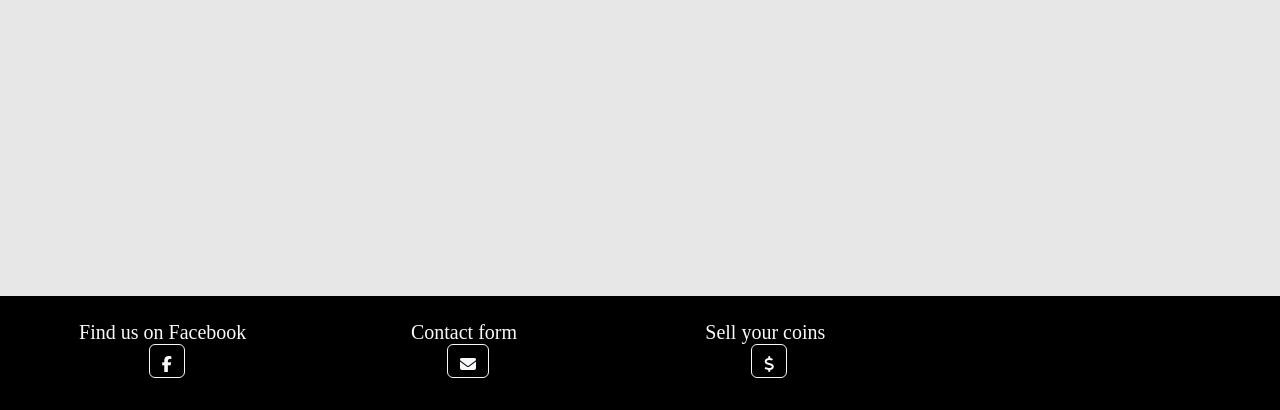
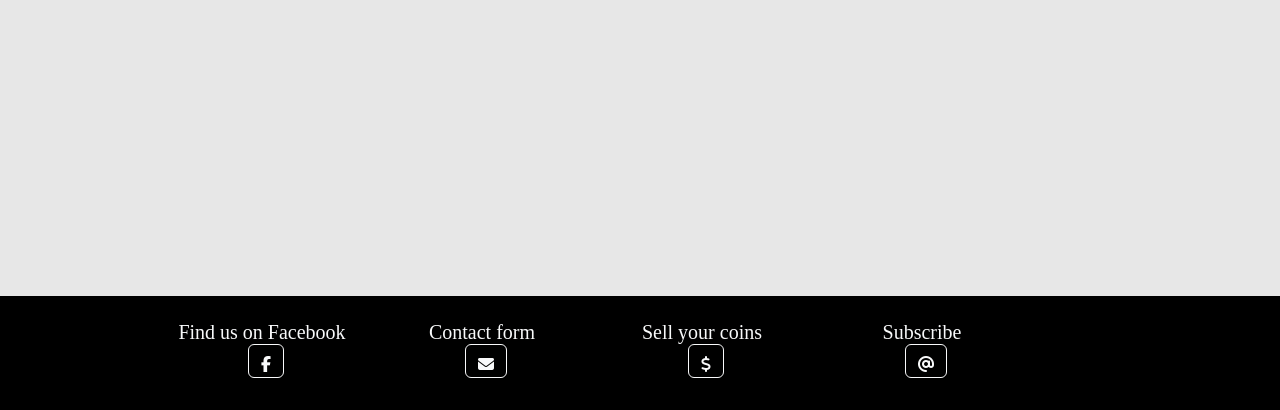
Before and after one commit to Folkor1/CI_PP5_GoldenCoin, a Django app: page /cart/ in a window 1280 px wide. Shown: the part 390-800 px from the top of the page. Run offline with Django 3.2, Linux system fonts and the light colour scheme; parts of the project's set-up code (start-up, migrations or seed data) failed here and were passed over; some libraries are stand-ins or nearby versions; some web fonts are replaced.

Commit message:
Add subscribe button to footer

```diff
--- a/templates/base.html
+++ b/templates/base.html
@@ -139,25 +139,31 @@
 
             <!-- Footer -->
             <footer class="footer text-light mt-5" style="background-color: #000000;">
-                <div class="container p-4 pb-0 row">
-                    <section class="mb-4 row col-4 text-center">
+                <div class="container p-4 pb-0 row m-0 m-auto">
+                    <section class="mb-4 row col-3 text-center">
                         <p class="h5"><span class="d-none d-md-block">Find us on Facebook</span><a
                         class="btn btn-outline-light ms-2 pb-0 pt-2"
                         href="https://facebook.com"
                         target="_blank"
                         role="button"><i class="fab fa-facebook-f"></i></a></p>
                     </section>
-                    <section class="mb-4 row col-4 text-center">
+                    <section class="mb-4 row col-3 text-center">
                         <p class="h5"><span class="d-none d-md-block">Contact form</span><a
                             class="btn btn-outline-light ms-2 pb-0 pt-2"
                             href=""
                             role="button"><i class="fa-solid fa-envelope"></i></a></p>
                     </section>
-                    <section class="mb-4 row col-4 text-center">
+                    <section class="mb-4 row col-3 text-center">
                         <p class="h5"><span class="d-none d-md-block">Sell your coins</span><a
                             class="btn btn-outline-light ms-2 pb-0 pt-2"
                             href="{% url 'sell_coins' %}"
                             role="button"><i class="fa-solid fa-dollar-sign"></i></a></p>
+                    </section>
+                    <section class="mb-4 row col-3 text-center">
+                        <p class="h5"><span class="d-none d-md-block">Subscribe</span><a
+                            class="btn btn-outline-light ms-2 pb-0 pt-2"
+                            href=""
+                            role="button"><i class="fa-sharp fa-solid fa-at"></i></a></p>
                     </section>
                 </div>
             </footer>
```
